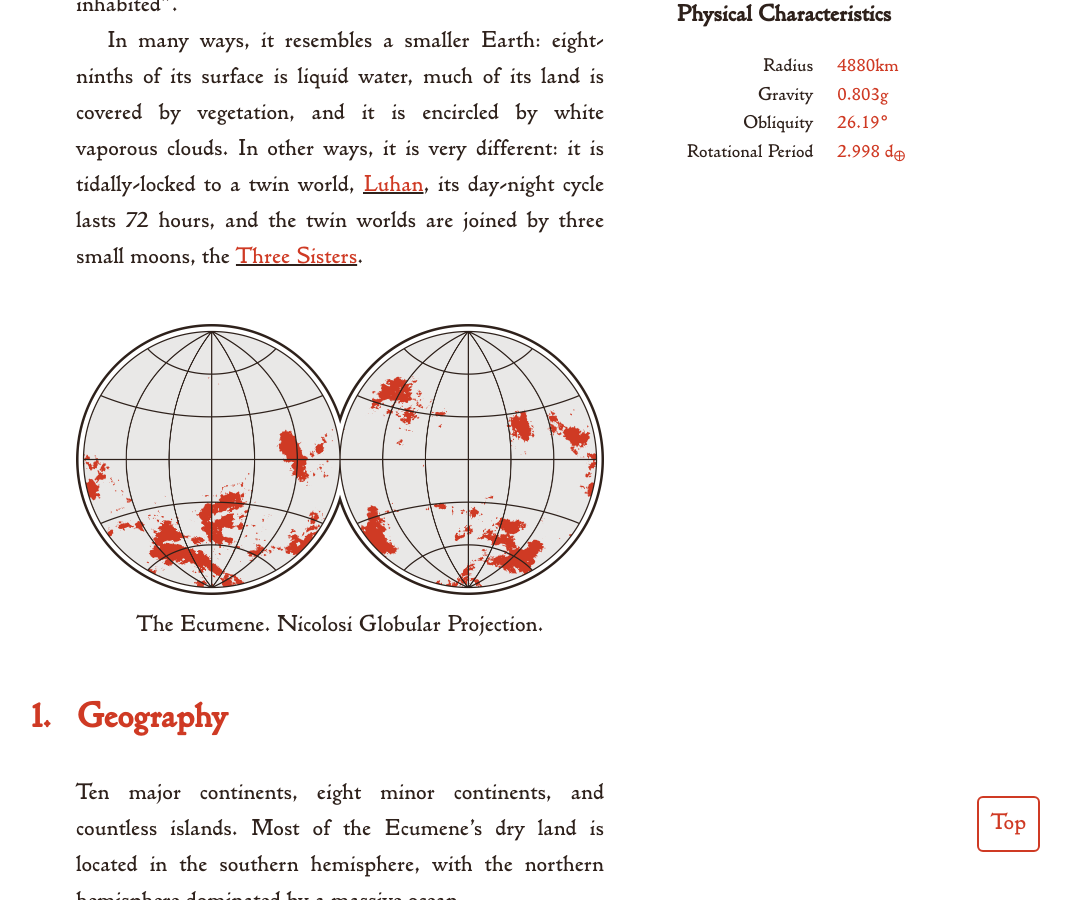
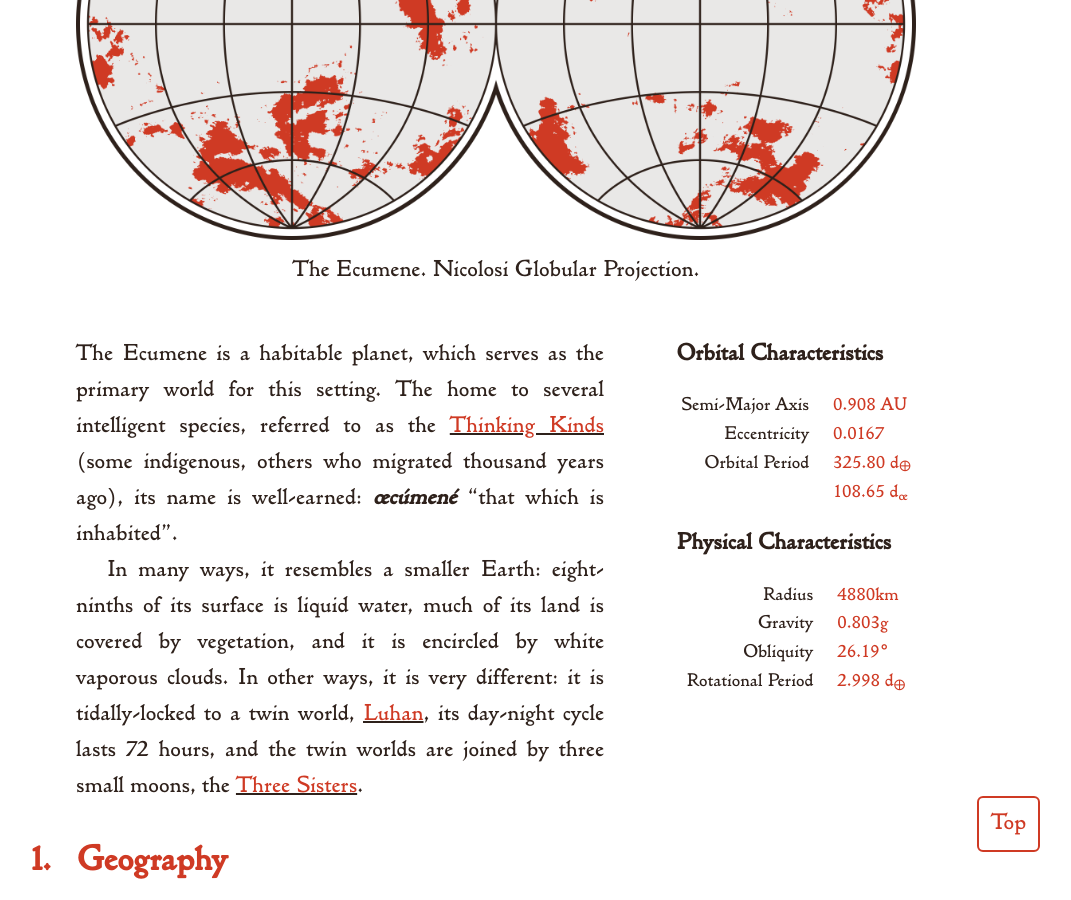
Before and after one commit to kmules1/kmules1.github.io, a Jekyll site: the page built from ecumene/inhabited-world.md, in a window 1280 px wide and 900 px high, scrolled down 1251 px. Shown: the whole window, without its empty margins (144-1215 px from the left). Built offline with Jekyll 4.4.1, drawn with Linux system fonts in a browser that asks for light colours.

Commit message:
text rev

```diff
--- a/ecumene/inhabited-world.md
+++ b/ecumene/inhabited-world.md
@@ -3,6 +3,11 @@ layout: ecumene2
 title: The Inhabited World
 permalink: /ecumene/inhabited-world/
 ---
+
+<figure class="wide">
+	<img src="/assets/img/ecumene_nicolosi.png">
+	<figcaption>The Ecumene. Nicolosi Globular Projection.</figcaption>
+</figure>
 
 <aside class="sidebox">
 	<h5>Orbital Characteristics</h5>
@@ -33,10 +38,7 @@ The Ecumene is a habitable planet, which serves as the primary world for this se
 
 In many ways, it resembles a smaller Earth: eight-ninths of its surface is liquid water, much of its land is covered by vegetation, and it is encircled by white vaporous clouds. In other ways, it is very different: it is tidally-locked to a twin world, [Luhan](/ecumene/heavens/#luhan-or-the-great-mother), its day-night cycle lasts 72 hours, and the twin worlds are joined by three small moons, the [Three Sisters](/ecumene/heavens/).
 
-<figure>
-	<img src="/assets/img/ecumene_nicolosi.png">
-	<figcaption>The Ecumene. Nicolosi Globular Projection.</figcaption>
-</figure>
+
 
 ## Geography
 
```
